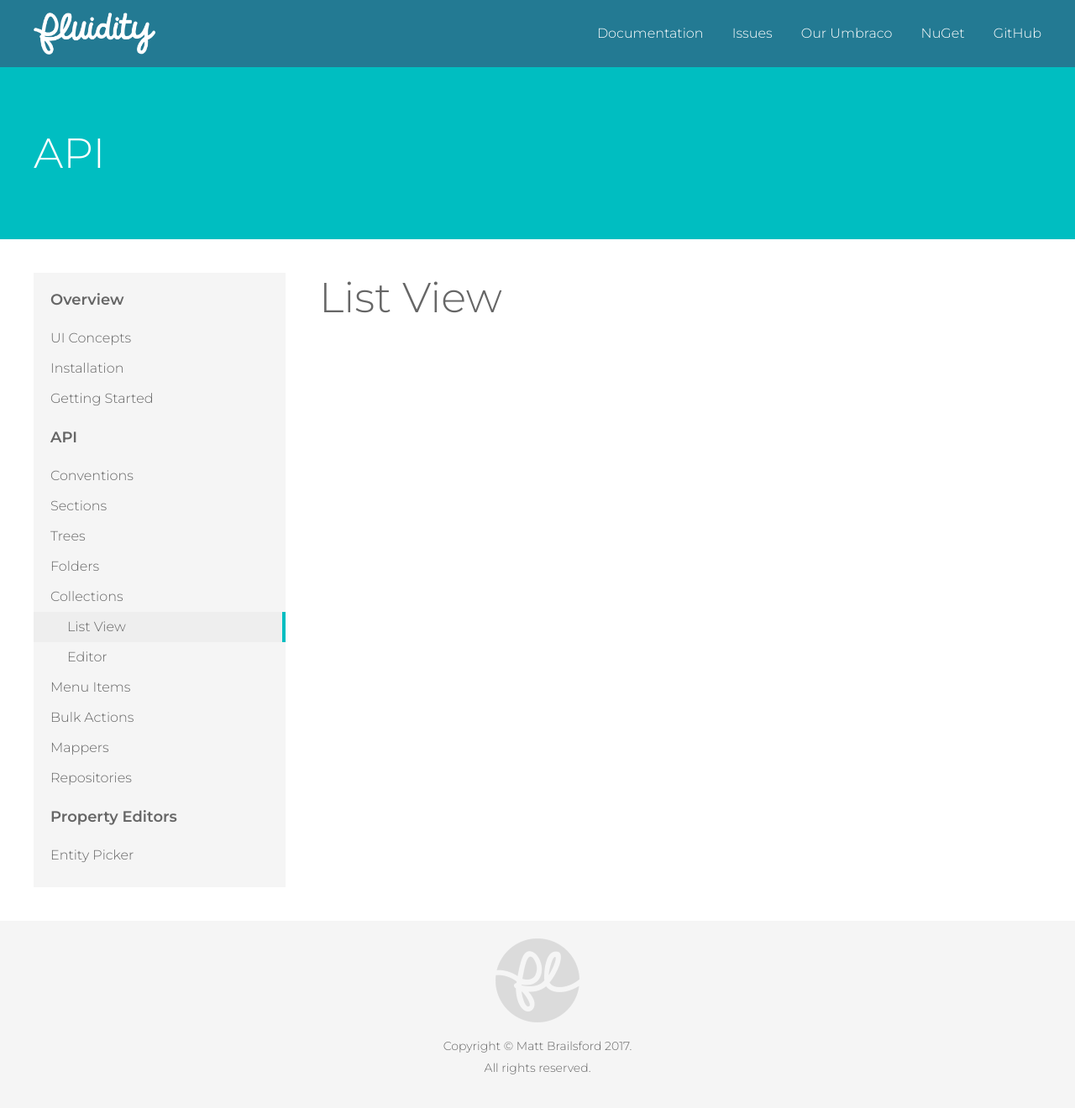
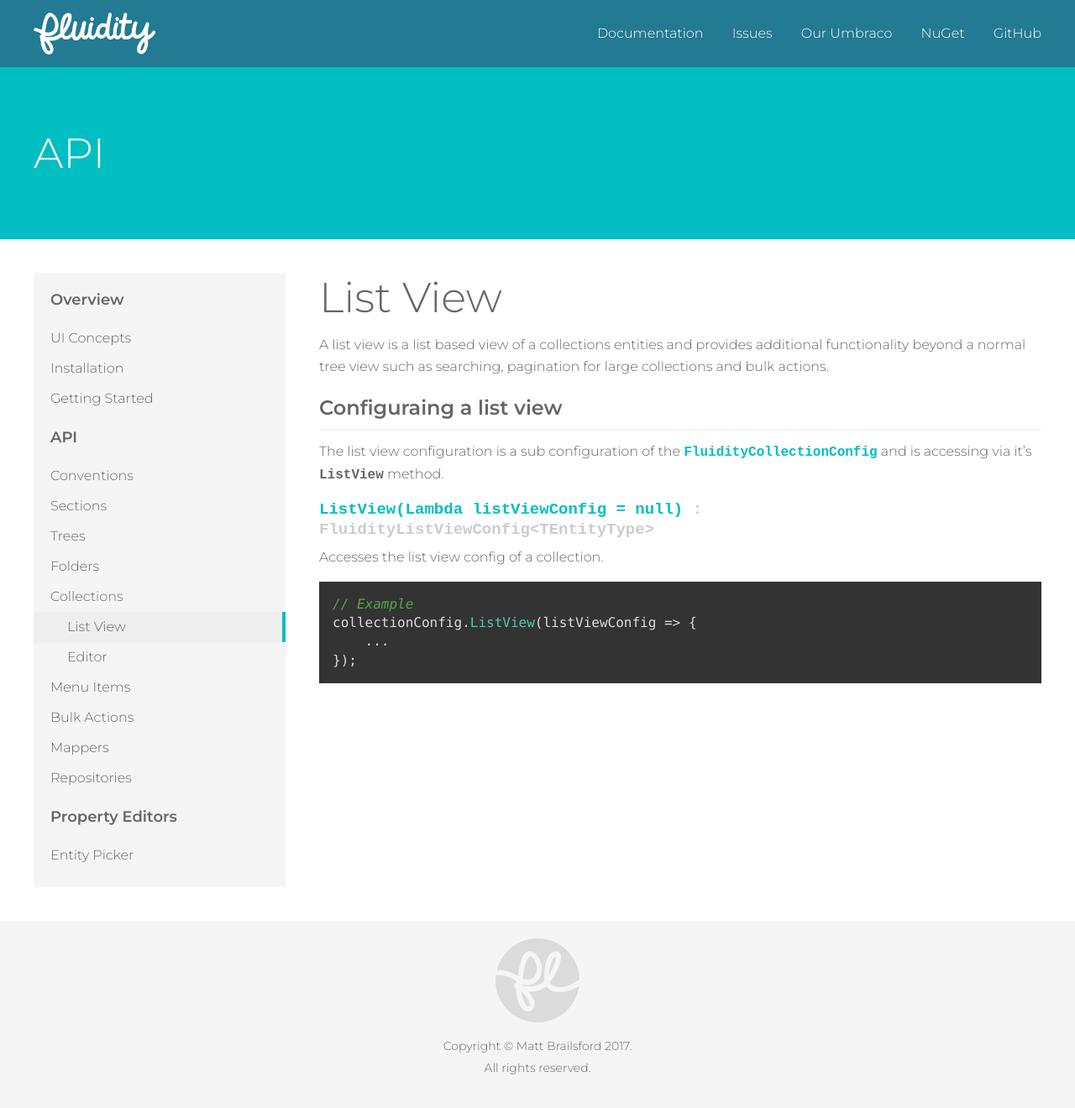
Before and after one commit to mattbrailsford/umbraco-fluidity, a Jekyll site: the page built from docs/_pages/02-api-04-collections-00-list-view.md, in a window 1280 px wide. Shown: the whole page at 84% size. Built offline with Jekyll 4.4.1, drawn with Linux system fonts in a browser that asks for light colours.

Commit message:
Initial list view docs

`````diff
--- a/docs/_pages/02-api-04-collections-00-list-view.md
+++ b/docs/_pages/02-api-04-collections-00-list-view.md
@@ -4,3 +4,21 @@ section: API
 title: List View
 permalink: /api/collections/list-view/index.html
 ---
+
+A list view is a list based view of a collections entities and provides additional functionality beyond a normal tree view such as searching, pagination for large collections and bulk actions.
+
+### Configuraing a list view
+
+The list view configuration is a sub configuration of the [`FluidityCollectionConfig`]({{ site.baseurl }}/api/collections/) and is accessing via it's `ListView` method.
+
+#### ListView(Lambda listViewConfig = null) *: FluidityListViewConfig&lt;TEntityType&gt;*
+{: .signature}
+
+Accesses the list view config of a collection.
+
+````csharp
+// Example
+collectionConfig.ListView(listViewConfig => {
+    ...
+});
+````
`````
